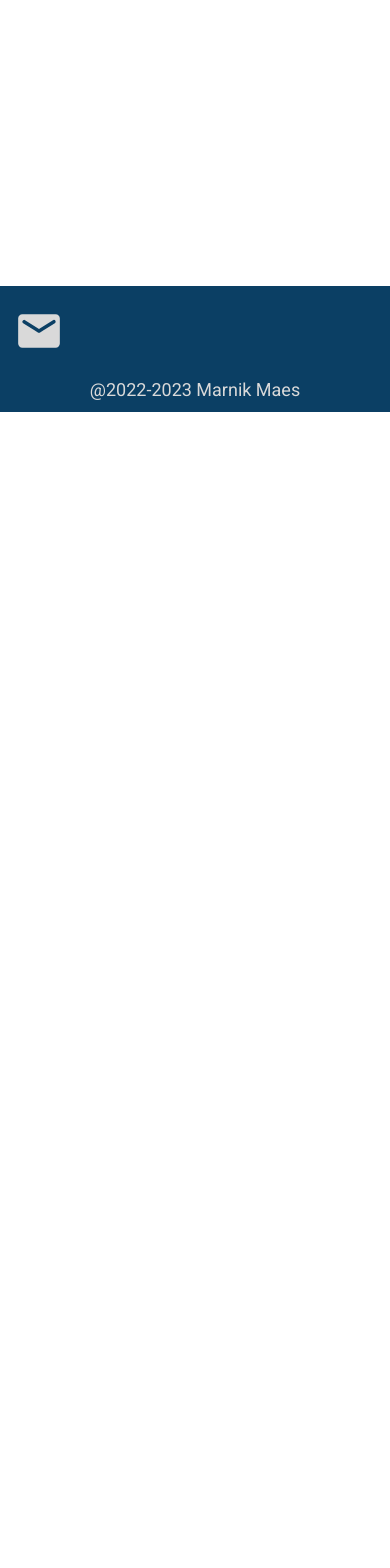
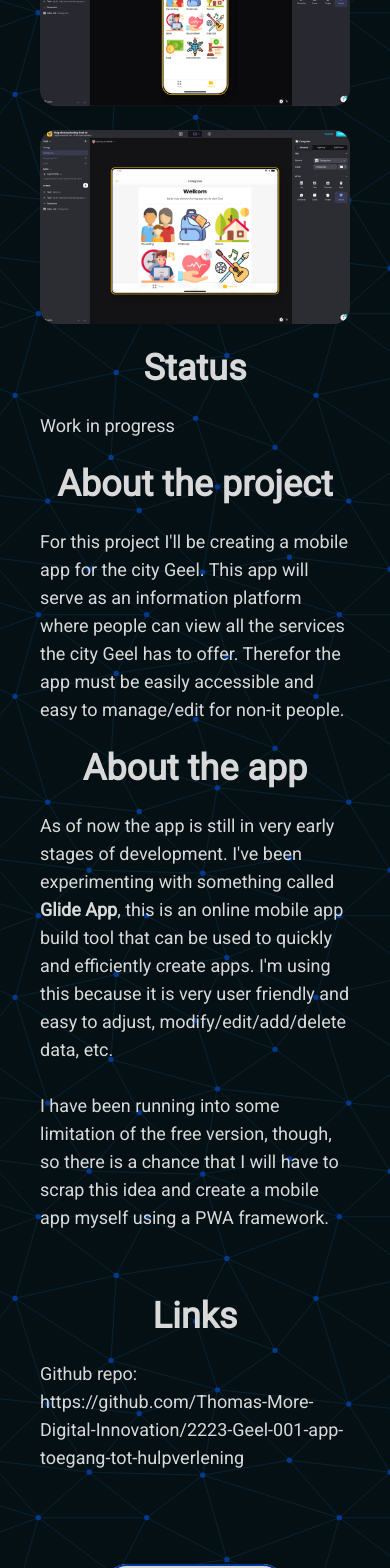
Before and after one commit to marnikmaes/portfolio, a Next.js app in the folder my-portfolio/: page /projects/Appgeel in a window 390 px wide. Shown: the part 432-2000 px from the top of the page. Before the commit the page ends 844 px from the top, so only its background shows below. Built offline with nearby package versions, Linux system fonts and the light colour scheme; some icons are missing.

Commit message:
Appgeelplace-statusadd-smallchanges
Appgeelplace-statusadd-smallchanges

```diff
--- a/my-portfolio/pages/projects/Appgeel.tsx
+++ b/my-portfolio/pages/projects/Appgeel.tsx
@@ -18,6 +18,71 @@ function Appgeel() {
             <div className='min-h-screen'>
                 <main className="bg-[url('/images/endless-constellation.svg')] text-customWhite pb-[50px]">
                     <Nav/>
+
+                    <div className='text-center py-6'>
+                        <h1 className='text-5xl font-Roboto font-semibold'>Services app for the city Geel</h1>
+                    </div>
+
+                    <div className='flex flex-wrap justify-around px-10 py-10'>
+                        <div>
+                            <Image className='object-contain rounded-2xl m-auto' src="/images/projects/serviceapp/Service-app.png" alt="game" width={800} height={800}/>
+                            <br />
+                            <Image className='object-contain rounded-2xl m-auto' src="/images/projects/serviceapp/Service-app-tabletview.png" alt="gameplay" width={800} height={800}/>
+                        </div>
+
+                        <div className='w-[800px]'>
+
+                            <div className='text-lg font-Roboto'>
+                                <div className='py-6 text-center md:text-left'>
+                                    <h1 className='text-4xl font-Roboto font-semibold'>Status</h1>
+                                </div>
+                                <p className='text-lg'>Work in progress
+                                </p>
+                            </div>
+
+
+                            <div className='text-lg font-Roboto'>
+                                <div className='py-6 text-center md:text-left'>
+                                    <h1 className='text-4xl font-Roboto font-semibold'>About the project</h1>
+                                </div>
+                                <p className='text-lg'>For this project I&#39;ll be creating a mobile app for the city Geel.
+                                This app will serve as an information platform where people can view all the services the city Geel has to offer.
+                                Therefor the app must be easily accessible and easy to manage/edit for non-it people.
+                                </p>
+                            </div>
+
+                            <div className='text-lg font-Roboto'>
+                                <div className='py-6 text-center md:text-left'>
+                                    <h1 className='text-4xl font-Roboto font-semibold'>About the app</h1>
+                                </div>
+
+                                <p>As of now the app is still in very early stages of development.
+                                    I&#39;ve been experimenting with something called <span className='font-bold'>Glide App</span>, this is an online mobile app build tool that can be used to quickly and efficiently create apps.
+                                    I&#39;m using this because it is very user friendly and easy to adjust, modify/edit/add/delete data, etc.
+                                </p>
+                                <br />
+                                <p>
+                                    I have been running into some limitation of the free version, though, so there is a chance that I will have to scrap this idea and create a mobile app myself using a PWA framework.
+                                </p>
+
+                            </div>
+                        </div>
+                    </div>
+
+                    <div className='w-fit m-auto px-10'>
+                        <div className='text-center py-6'>
+                            <h1 className='text-4xl font-Roboto font-semibold'>Links</h1>
+                        </div>
+                        <div className='text-lg font-Roboto'>
+                            Github repo: <Link className='hover:text-waterBlue hover:underline hover:underline-offset-8 hover:decoration-towerBlue' href={'https://github.com/Thomas-More-Digital-Innovation/2223-Geel-001-app-toegang-tot-hulpverlening'}>https://github.com/Thomas-More-Digital-Innovation/2223-Geel-001-app-toegang-tot-hulpverlening</Link>
+                        </div>
+                    </div>
+
+                    <div className='text-center md:text-right font-Roboto text-xl pt-[100px] md:pr-[100px]'>
+                        <Link href={'/Myprojects'} className="font-semibold py-2 px-4 border-[2px] rounded-full border-towerBlue w-[200px] bg-customWhite text-customBlack hover:bg-waterBlue hover:text-customWhite">
+                            Back to projects
+                        </Link>
+                    </div>
                 </main>
                 <Footer/>
             </div>
--- a/my-portfolio/pages/projects/Diwebsite.tsx
+++ b/my-portfolio/pages/projects/Diwebsite.tsx
@@ -31,6 +31,14 @@ function Diwebsite() {
                         </div>
 
                         <div className='w-[800px]'>
+                            <div className='text-lg font-Roboto'>
+                                <div className='py-6 text-center md:text-left'>
+                                    <h1 className='text-4xl font-Roboto font-semibold'>Status</h1>
+                                </div>
+                                <p className='text-lg'>Finished
+                                </p>
+                            </div>
+
                             <div className='py-6 text-center md:text-left'>
                                 <h1 className='text-4xl font-Roboto font-semibold'>About the project</h1>
                             </div>
--- a/my-portfolio/pages/projects/Game.tsx
+++ b/my-portfolio/pages/projects/Game.tsx
@@ -32,6 +32,14 @@ function Game() {
                         </div>
 
                         <div className='w-[800px]'>
+                            <div className='text-lg font-Roboto'>
+                                <div className='py-6 text-center md:text-left'>
+                                    <h1 className='text-4xl font-Roboto font-semibold'>Status</h1>
+                                </div>
+                                <p className='text-lg'>Finished
+                                </p>
+                            </div>
+
                             <div className='text-lg font-Roboto'>
                                 <div className='py-6 text-center md:text-left'>
                                     <h1 className='text-4xl font-Roboto font-semibold'>About the project</h1>
```
Also changed, not shown: my-portfolio/pages/Myprojects.tsx (+1 -1 lines), my-portfolio/public/images/projects/serviceapp/Service-app-tabletview.png (added).
